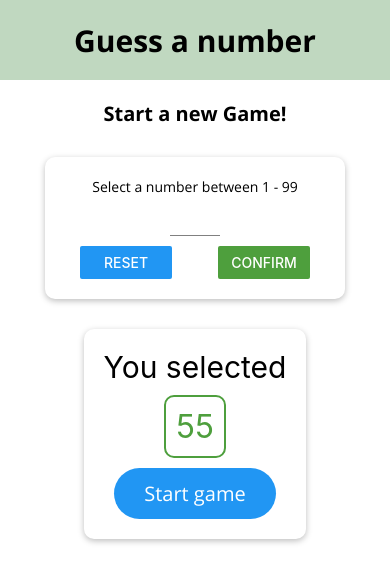
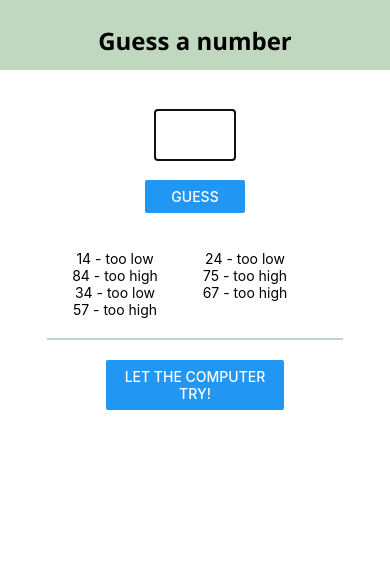
Before and after one commit to Developerlink/react-native-guess-a-number, a React Native app: screen / in a window 390 px wide. Shown: the top 582 px of the page. Built offline with nearby package versions, Linux system fonts and the light colour scheme.

Commit message:
Added responsiveness to GameScreen

```diff
--- a/App.js
+++ b/App.js
@@ -7,6 +7,7 @@ import GameScreen from "./screens/GameScreen";
 import StartGameScreen from "./screens/StartGameScreen";
 import GameOverScreen from "./screens/GameOverScreen";
 import * as Font from "expo-font";
+import { backgroundColor } from "react-native/Libraries/Components/View/ReactNativeStyleAttributes";
 
 const fetchFonts = async () => {
   await Font.loadAsync({
@@ -21,7 +22,7 @@ const DUMMY_RESULTS = {
 };
 
 export default function App() {
-  const [userNumber, setUserNumber] = useState(0);
+  const [userNumber, setUserNumber] = useState(55);
   const [results, setResults] = useState();
   const [isLoading, setIsLoading] = useState(true);
 
@@ -59,6 +60,7 @@ export default function App() {
 
   return (
     <View style={styles.screen}>
+      <StatusBar style="auto" />
       <Header title="Guess a number" />
       {content}
     </View>
--- a/components/Header.js
+++ b/components/Header.js
@@ -1,5 +1,5 @@
 import React from "react";
-import { View, Text, StyleSheet } from "react-native";
+import { View, Text, StyleSheet, Dimensions } from "react-native";
 import Colors from "../constants/colors";
 
 export default function Header(props) {
@@ -13,15 +13,25 @@ export default function Header(props) {
 const styles = StyleSheet.create({
   header: {
     width: "100%",
-        height: 80,
-        paddingVertical: 10,
+    height:
+      Dimensions.get("screen").height < 500
+        ? 50
+        : Dimensions.get("screen").height < 800
+        ? 70
+        : 80,
+        paddingTop: 20,
+    paddingBottom: 10,
     backgroundColor: Colors.secondary,
     justifyContent: "center",
     alignItems: "center",
   },
   headerTitle: {
     color: "black",
-        fontSize: 30,
-        fontFamily: "open-sans-bold"
-    }
+    fontSize: Dimensions.get("screen").height < 500
+        ? 16
+        : Dimensions.get("screen").height < 800
+        ? 24
+        : 32,
+    fontFamily: "open-sans-bold",
+  },
 });
--- a/screens/GameScreen.js
+++ b/screens/GameScreen.js
@@ -6,6 +6,7 @@ import {
   Button,
   Alert,
   ScrollView,
+  Dimensions
 } from "react-native";
 import Card from "../components/Card";
 import Input from "../components/Input";
@@ -29,11 +30,21 @@ const computerGuess = (min, max, correctNumber) => {
   }
 };
 
+const DUMMY_TRIES = [
+  "14 - too low",
+  "24 - too low",
+  "84 - too high",
+  "75 - too high",
+  "34 - too low",
+  "67 - too high",
+  "57 - too high",
+]
+
 export default function GameScreen(props) {
   const [playerGuess, setPlayerGuess] = useState("");
   const [playerNumberOfTries, setPlayerNumberOfTries] = useState(0);
   const [playerResultMessage, setPlayerResultMessage] = useState();
-  const [pastGuesses, setPastGuesses] = useState([]);
+  const [pastGuesses, setPastGuesses] = useState(DUMMY_TRIES);
 
   const inputPlayerGuessChanged = (inputText) => {
     setPlayerGuess(inputText.replace(/[^0-9]/g, ""));
@@ -187,10 +198,10 @@ const styles = StyleSheet.create({
   guessesContainer: {
     flexDirection: "row",
     flexWrap: "wrap",
-    justifyContent: "space-around",
+    justifyContent: "flex-start",
     marginHorizontal: 40,
   },
   guessItem: {
-    flexBasis: "30%"
+    width: Dimensions.get("window").width / 3
   }
 });
--- a/screens/StartGameScreen.js
+++ b/screens/StartGameScreen.js
@@ -23,7 +23,7 @@ export default function StartGameScreen(props) {
   //ScreenOrientation.lockAsync(ScreenOrientation.OrientationLock.PORTRAIT);
 
   const [enteredValue, setEnteredValue] = useState("");
-  const [confirmed, setConfirmed] = useState(true);
+  const [confirmed, setConfirmed] = useState(false);
   const [selectedNumber, setSelectedNumber] = useState();
   const [titleStyle, setTitleStyle] = useState();
   const [inputContainerStyle, setInputContainerStyle] = useState();
@@ -142,7 +142,7 @@ export default function StartGameScreen(props) {
           You selected
         </Text>
         <NumberContainer style={{ ...styles.number, ...numberStyle }}>
-          55{selectedNumber}
+          {selectedNumber}
         </NumberContainer>
         <MainButton
           buttonSize={{ ...styles.buttonSize, ...buttonSizeStyle }}
```
Lines whose indentation alone changed are shown as unchanged.
